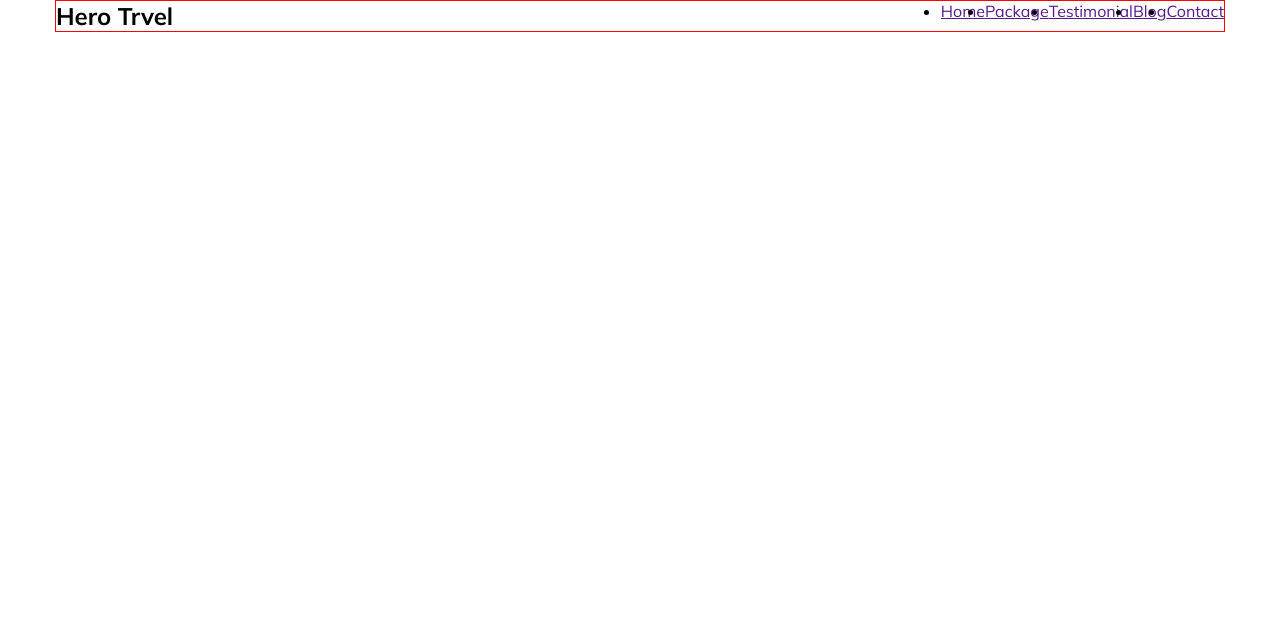
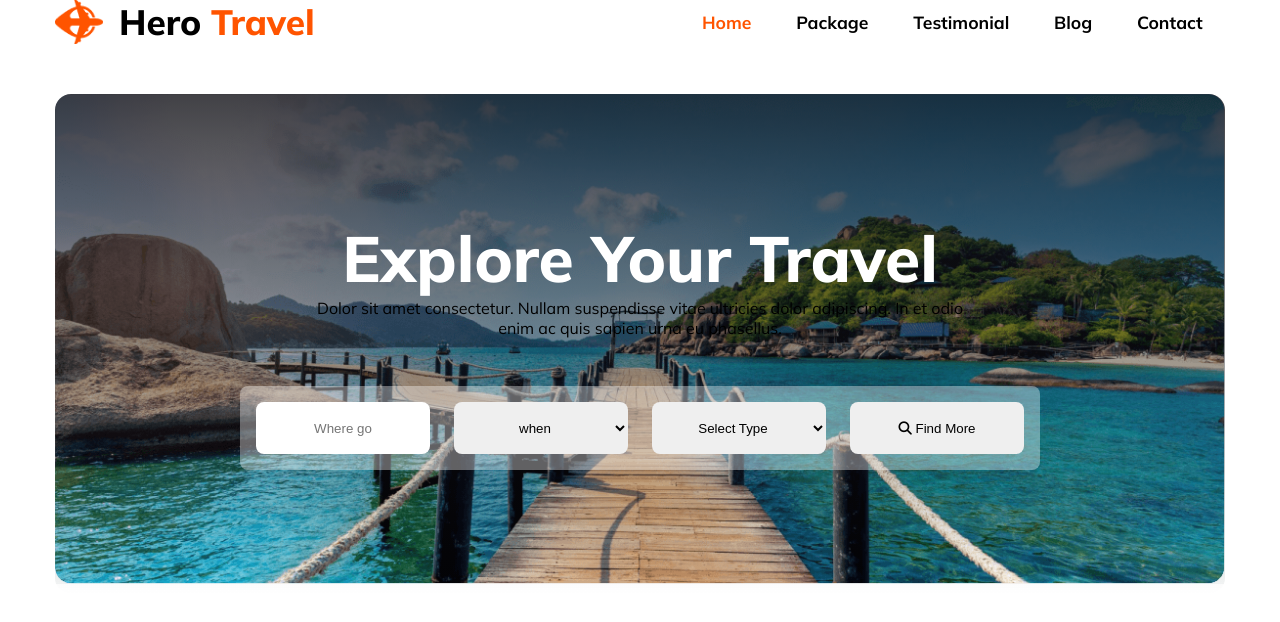
Before and after one commit to nasir4138/B9-A2-solution, a plain HTML site: page index.html in a window 1280 px wide. Drawn offline with Linux system fonts and the light colour scheme.

Commit message:
hero area add

```diff
--- a/index.html
+++ b/index.html
@@ -3,27 +3,54 @@
 <head>
     <meta charset="UTF-8">
     <meta name="viewport" content="width=device-width, initial-scale=1.0">
+    <script src="https://kit.fontawesome.com/c61d4eace2.js" crossorigin="anonymous"></script>
     <title>Hero Travel</title>
     <link rel="stylesheet" href="style.css">
+    <link rel="stylesheet" href="responsive.css">
 </head>
 <body class="mulish-font ">
     <!-- header part start here  -->
     <header>
         <nav class="navbar display-flex">
-            <div class="web-name">
-                <h1>Hero Trvel</h1>
+            <div class="web-name display-flex">
+                <img src="Images/hero-logo.png" alt="">
+                <h1>Hero <span class="travel">Travel</span> </h1>
 
             </div>
-            <div class="menu-bar ">
-                <ul class="display-flex">
-                      <li><a href="">Home</a></li>
+            <div class="menu-bar display-flex">
+                <ul class=" menu-list display-flex">
+                      <li><a href=""><span class="home-word">Home</span></a></li>
                       <li><a href="">Package</a></li>
                       <li><a href="">Testimonial</a></li>
                       <li><a href="">Blog</a></li>
                       <li><a href="">Contact</a></li>
                 </ul>
+
             </div>
+            <div class="hamburger-menu display-flex"><i class="fas fa-bars"></i></div>
+
         </nav>
+        <div class="hero-area display-flex">
+            <div class="banner-container" >
+                <h1 class="h1">Explore Your Travel</h1>
+                <p class="p">Dolor sit amet consectetur. Nullam suspendisse vitae ultricies dolor adipiscing. In et odio <br> enim ac quis sapien urna eu phasellus.</p>
+                <div class="select-section display-flex">
+                    <input class="where-go travel-input" type="text" name="" id="" placeholder="Where go">
+                    <select class="travel-input" name="" id="when">
+                        <option value="">when</option>
+                    </select>
+                    <select class="travel-input" name="" id="">
+                        <option value="">Select Type</option>
+                    </select>
+                    <button class="btn-primary travel-input">
+                        <i class="fa-solid fa-magnifying-glass"></i>
+                        Find More
+                    </button>
+
+                </div>
+
+            </div>
+        </div>
 
     </header>
     <!-- header part end here  -->
--- /dev/null
+++ b/responsive.css
@@ -0,0 +1,13 @@
+@media screen and (max-width:576px) {
+    .navbar{
+        justify-content: space-around;
+        flex-direction: column;
+    }
+    .menu-list li{
+        display: none;
+    }
+    .hamburger-menu{
+        display:flex;
+    }
+
+}
--- a/style.css
+++ b/style.css
@@ -18,7 +18,7 @@
 
 body{
     max-width: 1170px;
-    border: 1px solid red;
+
     margin: 0 auto;
 }
 /* css shared styles end here */
@@ -28,7 +28,99 @@ body{
 .navbar{
     justify-content: space-between;
 }
+.web-name img{
+    max-width: 48px;
+    max-height: 56px;
 
+}
+.web-name h1{
+    font-size: 2.2rem;
+    font-weight: 800;
+    margin-left: 1rem;
+
+}
+.travel{
+    color: rgb(255, 84, 0);
+}
+.menu-bar{
+    font-size: 1.1rem;
+    font-weight: 700;
+
+}
+.menu-list{
+    justify-content: center;
+    align-items: center;
+    text-align: center;
+    list-style: none;
+    margin-right: 1.4rem;
+    gap: 2.8rem;
+}
+.home-word{
+    color: rgb(255, 84, 0);
+}
+
+.menu-bar a{
+    text-decoration: none;
+    color: black;
+}
+.hamburger-menu{
+    justify-content: center;
+    align-items: center;
+    margin-right: 1.4rem;
+    display: none;
+}
+.hero-area{
+    justify-content: center;
+    margin: 50px auto;
+    max-width: 1170px;
+    height: 500px;
+    background-image:linear-gradient(rgba(19, 19, 24, 0.8),rgba(19, 19, 24, 0) 100%), url('Images/Group13.png');
+    border-radius: 16px;
+    background-repeat: no-repeat;
+    background-size: 100%;
+
+}
+.banner-container{
+    display: flex;
+    flex-direction: column;
+    justify-content: center;
+    align-items: center;
+    text-align: center;
+
+    margin: 105px 185px;
+
+
+}
+
+.banner-container h1{
+    font-size: 4rem;
+    font-weight: 800;
+    color: rgb(255, 255, 255) ;
+
+}
+.banner-container p{
+
+}
+
+.select-section{
+    max-width: 800px;
+    height: 84px;
+    gap: 1.5rem;
+    margin-top: 3rem;
+    background-color: rgba(255, 255, 255, 0.363);
+    border-radius: 8px;
+    justify-content: space-around;
+    align-items: center;
+    padding: 1rem;
+}
+.travel-input{
+    width: 174px;
+    height: 52px;
+    text-align: center;
+
+    border-radius: 8px;
+    border: none;
+}
 
 
 /* navbar style end here  */
```
Also changed, not shown: Images/Group13.png (renamed from Images/Group 13 (1) (1).png), Images/hero-logo.png (renamed from Images/Group 40071 (2).png).
